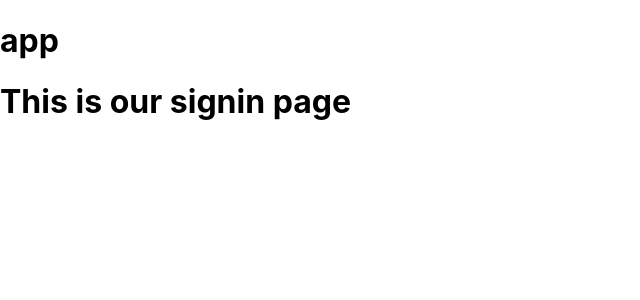
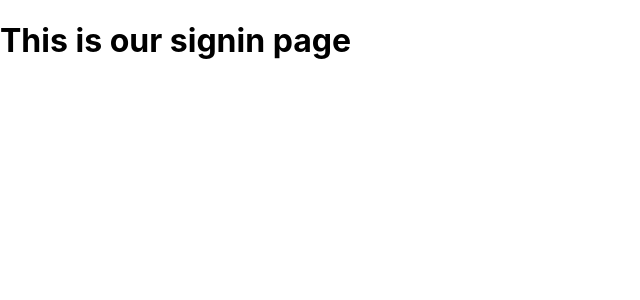
Before and after one commit to RiaGohel/FuzzyBlog, a React (Create React App) app in the folder frontend/: page /signin in a window 1280 px wide. Shown: the top 300 px of the page, without its empty margins (0-640 px from the left). Built offline with nearby package versions, Linux system fonts and the light colour scheme.

Commit message:
Added error page * For invalid address

```diff
--- a/frontend/src/App.js
+++ b/frontend/src/App.js
@@ -2,7 +2,7 @@ import logo from "./logo.svg";
 import "./App.css";
 import React, { Component } from "react";
 import { BrowserRouter, Route, Switch } from "react-router-dom";
-// import Error from "./components/Error";
+import Error from "./components/Error";
 import signup from "./components/signup";
 import signin from "./components/signin";
 import MainPage from "./components/MainPage";
@@ -11,12 +11,11 @@ function App() {
   return (
     <BrowserRouter>
       <div>
-        <h1>app</h1>
         <Switch>
           <Route path="/" component={MainPage} exact />
           <Route path="/signup" component={signup} />
           <Route path="/signin" component={signin} />
-          {/* <Route component={Error} /> */}
+          <Route component={Error} />
         </Switch>
       </div>
     </BrowserRouter>
--- /dev/null
+++ b/frontend/src/components/Error.js
@@ -0,0 +1,11 @@
+//import "./App.css";
+
+function Error() {
+  return (
+    <div>
+      <h1>This page does not exist</h1>
+    </div>
+  );
+}
+
+export default Error;
```
